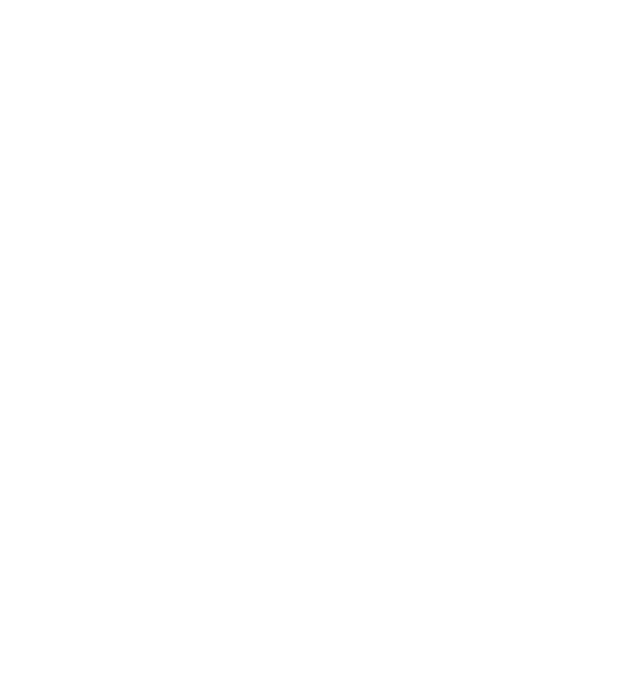
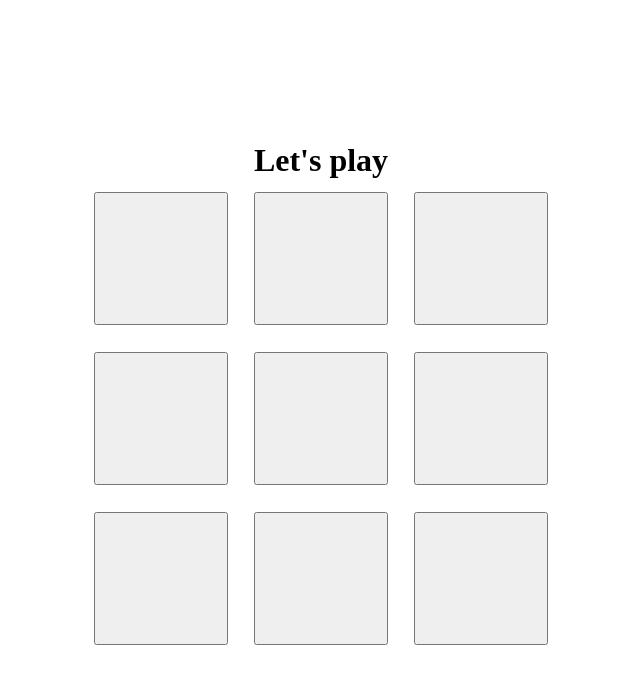
Before and after one commit to Jmalik9421/tic-tac-toe, a plain HTML site: page attempt2/index.html in a window 1280 px wide. Shown: the whole page, without its empty margins (319-959 px from the left). Drawn offline with Linux system fonts and the light colour scheme.

Commit message:
gameboard elements initalised in html and styled in css

```diff
--- a/attempt2/index.html
+++ b/attempt2/index.html
@@ -7,7 +7,27 @@
     <link rel="stylesheet" href="./styles.css">
 </head>
 <body>
+    <div id="game-container">
+        <h1 id="turn">Let's play</h1>
 
+        <ul>
+            <li>
+                <button><p></p></button>
+                <button><p></p></button>
+                <button><p></p></button>
+            </li>
+            <li>
+                <button><p></p></button>
+                <button><p></p></button>
+                <button><p></p></button>
+            </li>
+            <li>
+                <button><p></p></button>
+                <button><p></p></button>
+                <button><p></p></button>
+            </li>
+        </ul>
+    </div>
 
     <script src="./script.js"></script>
 </body>
--- a/attempt2/styles.css
+++ b/attempt2/styles.css
@@ -0,0 +1,39 @@
+* {
+    padding: 0px;
+    margin: 0px;
+}
+
+body {
+    display: flex;
+    justify-content: center;
+    align-items: center;
+}
+
+#game-container {
+    width: 100vw;
+    height: 100vh;
+    display: flex;
+    flex-direction: column;
+    justify-content: center;
+    align-items: center;
+}
+
+ul {
+    list-style-type: none;
+    padding: 0px;
+}
+
+li {
+    display: flex;
+}
+
+button {
+    width: 10em;
+    height: 10em;
+    text-align: center;
+    margin: 1em;
+}
+
+button p {
+    font-size: 5em;
+}
```
